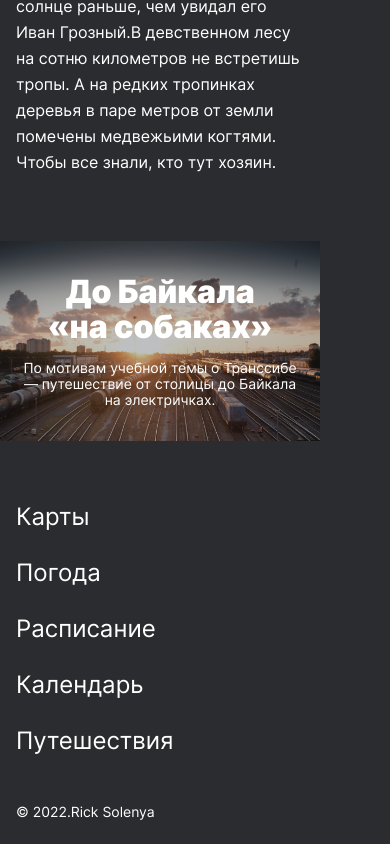
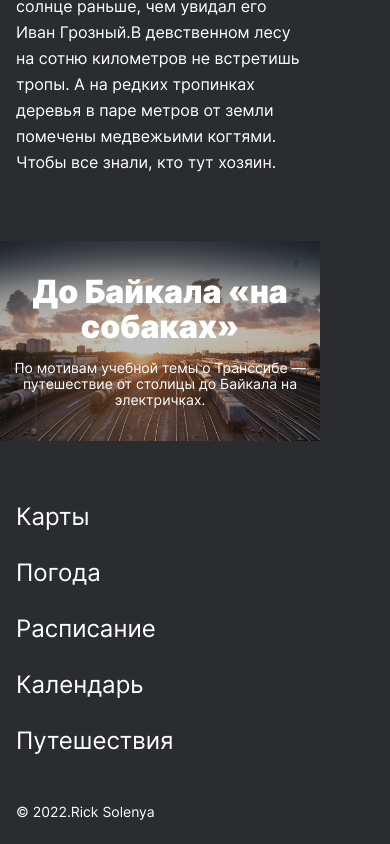
Before and after one commit to CyberCat696/russian-travel, a plain HTML site: page Index.html in a window 390 px wide. Shown: the part 9894-10738 px from the top of the page. Drawn offline with Linux system fonts and the light colour scheme.

Commit message:
Исправление переносов

```diff
--- a/Index.html
+++ b/Index.html
@@ -7,7 +7,7 @@
     <meta name="viewport" content="width=device-width, initial-scale=1.0">
     <title>Путешествия по России</title>
     <link rel="stylesheet" href="./vendor/normalize.css">
-    <link rel="stylesheet" href="./Index.css">
+    <link rel="stylesheet" href="./index.css">
 </head>
 
 <body>
@@ -23,7 +23,7 @@
             <section class="lead">
                 <h1 class="lead__title">Путешествия по России</h1>
                 <p class="lead__subtitle">
-                    Настоящая страна не в выпусках<br>новостей, а здесь.</p>
+                    Настоящая страна не в выпусках новостей, а здесь.</p>
                 <img src="./Images/Плацкарт.jpg" alt="Девушка в плацкартном вагоне" class="lead__image">
                 <p class="lead__caption">ваша полка — верхняя</p>
             </section>
@@ -151,9 +151,9 @@
             </section>
             <section class="cover">
                 <a href="https://stampsy.com/na-elektrichkakh-do-baikala" target="_blank" class="cover__link">
-                    <h2 class="cover__title">До Байкала<br>«на собаках»</h2>
-                    <p class="cover__subtitle">По мотивам учебной темы о Транссибе<br>— путешествие от столицы до
-                        Байкала<br>на электричках.</p>
+                    <h2 class="cover__title">До Байкала «на собаках»</h2>
+                    <p class="cover__subtitle">По мотивам учебной темы о Транссибе — путешествие от столицы до
+                        Байкала на электричках.</p>
                 </a>
             </section>
             <footer class="footer">
--- a/blocks/cover/__title/__title.css
+++ b/blocks/cover/__title/__title.css
@@ -1,5 +1,6 @@
 .cover__title {
   color: white;
+  max-width: 560px;
   font-size: 72px;
   font-weight: 900;
   line-height: 76px;
@@ -12,6 +13,7 @@
 
 @media (max-width: 540px) {
   .cover__title {
+    max-width: 288px;
     font-size: 32px;
     font-weight: 900;
     line-height: 35px;
```
